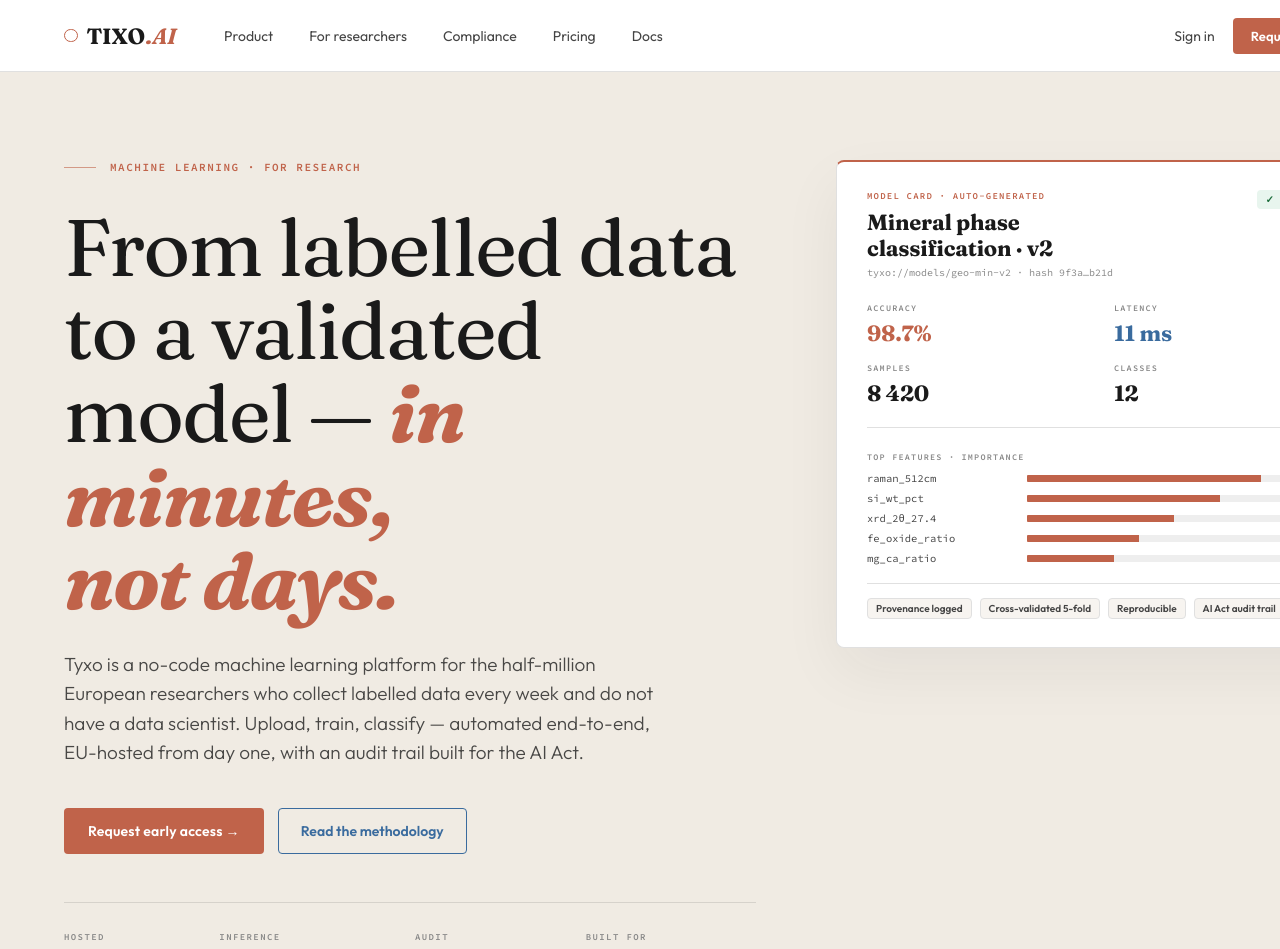
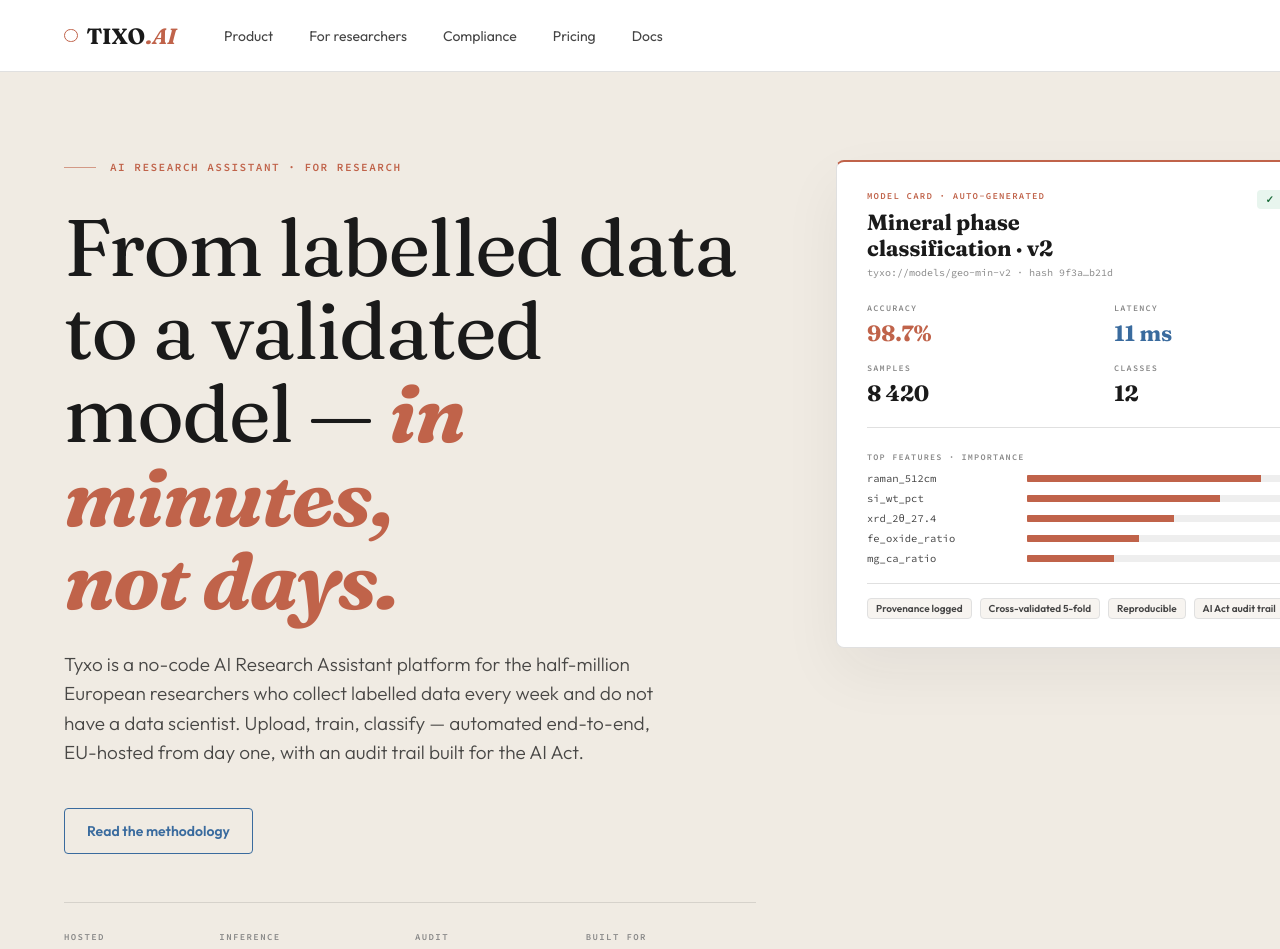
Before and after one commit to RomainGoncalves/tyxo-website, a React (Vite) app: page / in a window 1280 px wide. Shown: the top 949 px of the page. Built offline with nearby package versions, Linux system fonts and the light colour scheme.

Commit message:
rebrand copy: ML→AI Research Assistant, remove SA, Lausanne→Zurich, hide early access buttons

```diff
--- a/index.html
+++ b/index.html
@@ -3,7 +3,7 @@
   <head>
     <meta charset="UTF-8" />
     <meta name="viewport" content="width=1440" />
-    <title>Tyxo — Machine learning, built for the scientist</title>
+    <title>Tyxo — AI Research Assistant, built for the scientist</title>
     <link rel="preconnect" href="https://fonts.googleapis.com" />
     <link rel="preconnect" href="https://fonts.gstatic.com" crossorigin />
     <link
--- a/tyxo-site.jsx
+++ b/tyxo-site.jsx
@@ -61,7 +61,7 @@ function SiteHero() {
                 display: "inline-block",
               }}
             />
-            <Kicker>Machine learning · for research</Kicker>
+            <Kicker>AI Research Assistant · for research</Kicker>
           </div>
           <h1
             style={{
@@ -100,22 +100,13 @@ function SiteHero() {
               opacity: 0.78,
             }}
           >
-            Tyxo is a no-code machine learning platform for the half-million
+            Tyxo is a no-code AI Research Assistant platform for the half-million
             European researchers who collect labelled data every week and do not
             have a data scientist. Upload, train, classify — automated
             end-to-end, EU-hosted from day one, with an audit trail built for
             the AI Act.
           </p>
           <div style={{ display: "flex", gap: 14, marginBottom: 48 }}>
-            <button
-              style={{
-                ...memoStyles.ctaBtn,
-                padding: "14px 24px",
-                fontSize: 14,
-              }}
-            >
-              Request early access →
-            </button>
             <button
               style={{
                 ...memoStyles.ctaSecondary,
--- a/v1-memo.jsx
+++ b/v1-memo.jsx
@@ -79,10 +79,6 @@ function MemoNav() {
         </div>
       </div>
       <div style={memoStyles.navRight}>
-        <a style={memoStyles.signin} href="#">
-          Sign in
-        </a>
-        <button style={memoStyles.ctaBtn}>Request access →</button>
       </div>
     </nav>
   );
@@ -123,7 +119,7 @@ function MemoHero() {
                 display: "inline-block",
               }}
             />
-            <Kicker>Machine learning · for research</Kicker>
+            <Kicker>AI Research Assistant · for research</Kicker>
           </div>
           <h1
             style={{
@@ -161,22 +157,13 @@ function MemoHero() {
               maxWidth: 600,
             }}
           >
-            Tyxo is a no-code machine learning platform for the half-million
+            Tyxo is a no-code AI Research Assistant platform for the half-million
             European researchers who collect labelled data every week and do not
             have a data scientist. Upload, train, classify — automated
             end-to-end, EU-hosted from day one, with an audit trail built for
             the AI Act.
           </p>
           <div style={{ display: "flex", gap: 14, marginBottom: 48 }}>
-            <button
-              style={{
-                ...memoStyles.ctaBtn,
-                padding: "14px 24px",
-                fontSize: 14,
-              }}
-            >
-              Request early access →
-            </button>
             <button
               style={{
                 ...memoStyles.ctaSecondary,
@@ -1497,15 +1484,7 @@ function MemoPricing() {
             Team and Enterprise tiers add seats, SSO, on-prem and shared DPA.
             Compute is included; there is no usage meter.
           </p>
-          <button
-            style={{
-              ...memoStyles.ctaSecondary,
-              padding: "12px 22px",
-              fontSize: 14,
-            }}
-          >
-            Compare plans →
-          </button>
+
         </div>
         <div
           style={{
@@ -1672,11 +1651,6 @@ function MemoCTA() {
       </p>
       <div style={{ display: "flex", gap: 14, justifyContent: "center" }}>
         <button
-          style={{ ...memoStyles.ctaBtn, padding: "15px 28px", fontSize: 14 }}
-        >
-          Request early access →
-        </button>
-        <button
           style={{
             ...memoStyles.ctaSecondary,
             padding: "14px 26px",
@@ -1719,9 +1693,9 @@ function MemoFooter() {
               fontWeight: 300,
             }}
           >
-            Machine learning · Research
+            AI Research Assistant · Research
             <br />
-            Tyxo SA · Lausanne, CH
+            Tyxo · Zurich, CH
           </div>
         </div>
         {[
@@ -1794,7 +1768,7 @@ function MemoFooter() {
           letterSpacing: "1px",
         }}
       >
-        <span>© 2026 Tyxo SA · v1.0</span>
+        <span>© 2026 Tyxo · v1.0</span>
         <span>EU-hosted · GDPR · AI Act ready</span>
       </div>
     </footer>
--- a/v2-workbench.jsx
+++ b/v2-workbench.jsx
@@ -2421,9 +2421,9 @@ function WBFooter() {
               maxWidth: 240,
             }}
           >
-            Machine learning · Research
+            AI Research Assistant · Research
             <br />
-            Tyxo SA · Lausanne, CH
+            Tyxo · Zurich, CH
           </div>
           <div
             style={{ marginTop: 18, display: "flex", gap: 6, flexWrap: "wrap" }}
@@ -2502,7 +2502,7 @@ function WBFooter() {
           letterSpacing: "1px",
         }}
       >
-        <span>© 2026 Tyxo SA · v1.0</span>
+        <span>© 2026 Tyxo · v1.0</span>
         <span>EU-hosted · GDPR · AI Act ready</span>
       </div>
     </footer>
--- a/v3-manifesto.jsx
+++ b/v3-manifesto.jsx
@@ -68,8 +68,6 @@ function MFNav() {
         </div>
       </div>
       <div style={{ display: "flex", gap: 8, alignItems: "center" }}>
-        <button style={mfStyles.ctaGhost}>Sign in</button>
-        <button style={mfStyles.ctaPrimary}>Request access →</button>
       </div>
     </nav>
   );
@@ -115,7 +113,7 @@ function MFHero() {
           textWrap: "balance",
         }}
       >
-        Machine learning,
+        AI Research Assistant,
         <br />
         finally{" "}
         <em style={{ color: "#C0634A", fontWeight: 700, fontStyle: "italic" }}>
@@ -166,15 +164,6 @@ function MFHero() {
           }}
         >
           <div style={{ display: "flex", gap: 12 }}>
-            <button
-              style={{
-                ...mfStyles.ctaPrimary,
-                padding: "16px 28px",
-                fontSize: 14,
-              }}
-            >
-              Request early access →
-            </button>
             <button
               style={{
                 background: "#FFFFFF",
@@ -1367,7 +1356,7 @@ function MFFooter() {
               maxWidth: 260,
             }}
           >
-            "Machine learning, finally built for the scientist."
+            "AI Research Assistant, finally built for the scientist."
           </div>
           <div
             style={{
@@ -1378,7 +1367,7 @@ function MFFooter() {
               letterSpacing: ".6px",
             }}
           >
-            Tyxo SA · Lausanne, CH · Anno 2026
+            Tyxo · Zurich, CH · Anno 2026
           </div>
         </div>
         {[
@@ -1443,7 +1432,7 @@ function MFFooter() {
           letterSpacing: "1px",
         }}
       >
-        <span>© 2026 Tyxo SA · v1.0</span>
+        <span>© 2026 Tyxo · v1.0</span>
         <span>EU-hosted · GDPR · AI Act ready</span>
       </div>
     </footer>
```
